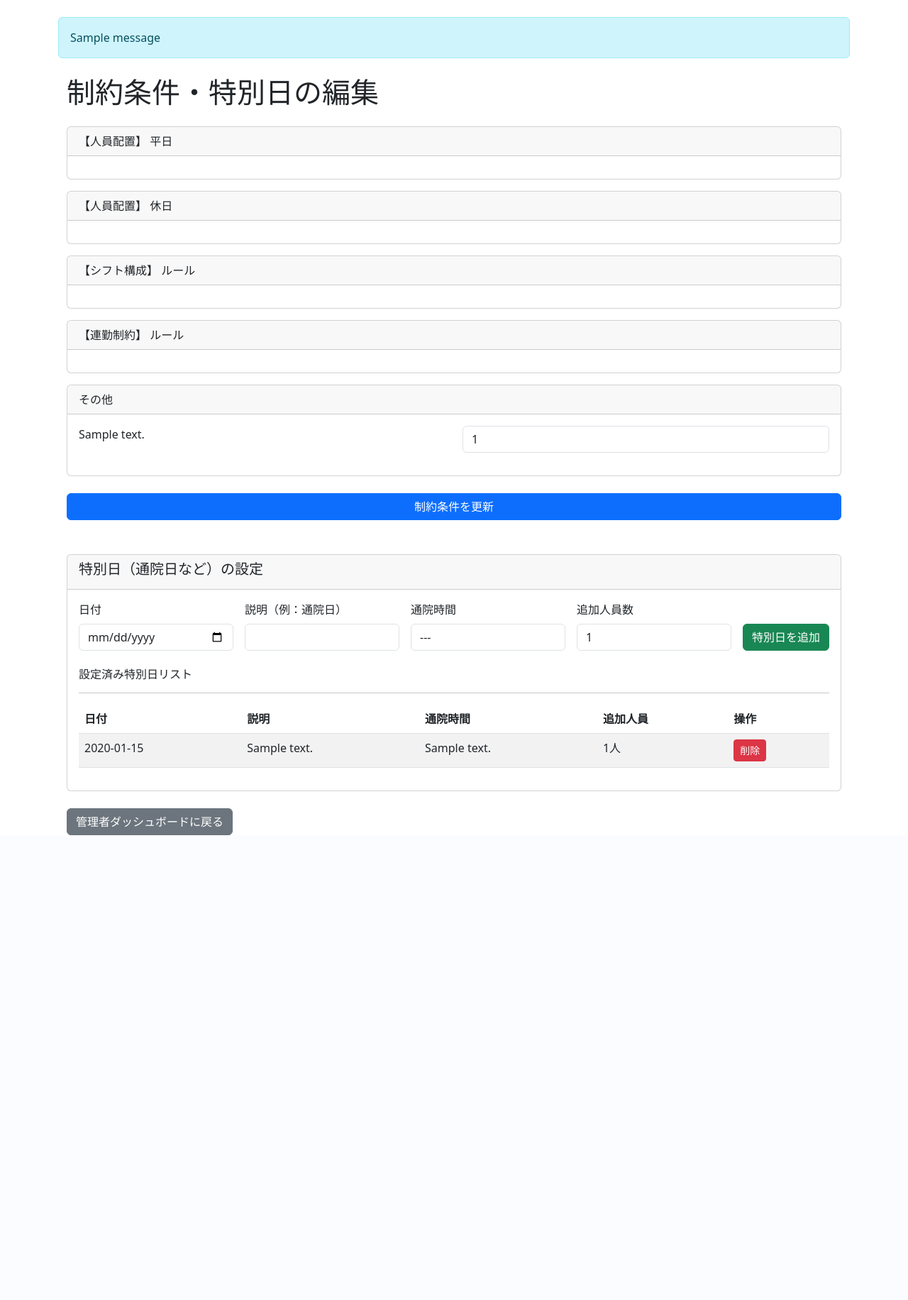
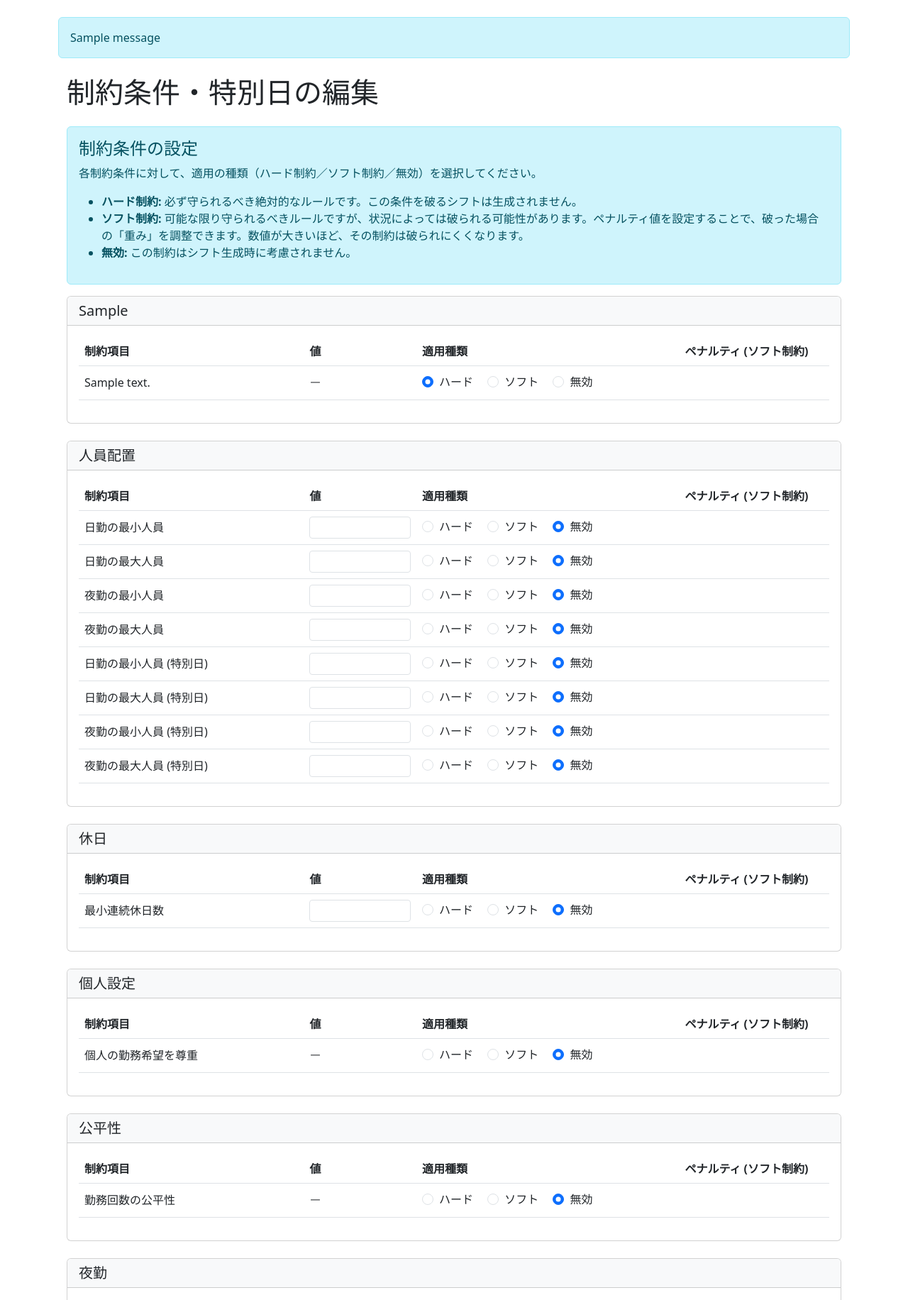
Before and after one commit to yapitaku9/shifpita_mvp, a Flask app: page /admin/constraints in a window 1280 px wide. Shown: the part 56-1888 px from the top of the page at 71% size. Before the commit the page ends 1233 px from the top, so only its background shows below. Run offline with Flask 3, Linux system fonts and the light colour scheme; a user stored in the database is signed in; tables that the repository leaves empty hold one stand-in row (values such as "Sample post"); one stand-in notice (Sample message) is shown; some libraries are stand-ins or nearby versions.

Commit message:
制約条件編集画面の変更

```diff
--- a/app/templates/admin/constraints.html
+++ b/app/templates/admin/constraints.html
@@ -1,115 +1,80 @@
 {% extends "base.html" %}
+{% from "_form_macros.html" import render_field %}
 
 {% block content %}
 <div class="container mt-4">
     <h1 class="mb-4">{{ title }}</h1>
 
+    {# 制約条件設定フォーム #}
     <form method="POST" action="{{ url_for('admin.manage_constraints') }}">
-        {{ form.hidden_tag() }}
+        <div class="alert alert-info" role="alert">
+            <h4 class="alert-heading">制約条件の設定</h4>
+            <p>各制約条件に対して、適用の種類（ハード制約／ソフト制約／無効）を選択してください。</p>
+            <ul>
+                <li><strong>ハード制約:</strong> 必ず守られるべき絶対的なルールです。この条件を破るシフトは生成されません。</li>
+                <li><strong>ソフト制約:</strong> 可能な限り守られるべきルールですが、状況によっては破られる可能性があります。ペナルティ値を設定することで、破った場合の「重み」を調整できます。数値が大きいほど、その制約は破られにくくなります。</li>
+                <li><strong>無効:</strong> この制約はシフト生成時に考慮されません。</li>
+            </ul>
+        </div>
 
-        {# Define categories and their prefixes for grouping #}
-        {% set categories = {
-            '【人員配置】 平日': ['【人員配置】平日'],
-            '【人員配置】 休日': ['【人員配置】休日'],
-            '【シフト構成】 ルール': ['【シフト構成】'],
-            '【連勤制約】 ルール': ['【連勤制約】']
-        } %}
-
-        {# This list will keep track of descriptions that have been rendered #}
-        {% set rendered_descriptions = namespace(items=[]) %}
-
-        {% for category_title, prefixes in categories.items() %}
-        <div class="card mb-3">
-            <div class="card-header">{{ category_title }}</div>
+        {% for category, constraints in constraints_by_category.items() %}
+        <div class="card mb-4">
+            <div class="card-header bg-light">
+                <h5 class="mb-0">{{ category }}</h5>
+            </div>
             <div class="card-body">
-                {% if category_title == '【ペナルティ】 重み設定' %}
-                <p class="card-text text-muted small">各項目に対するペナルティの大きさを設定します。数値が大きいほど影響が強くなります。</p>
-                {% endif %}
-
-                {# Loop through all constraints to find matches for the current category #}
-                {% for c in form.constraints %}
-                    {% set is_matched = namespace(value=false) %}
-                    {% for prefix in prefixes %}
-                        {% if c.form.description.data.startswith(prefix) %}
-                            {% set is_matched.value = true %}
-                        {% endif %}
-                    {% endfor %}
-
-                    {% if is_matched.value %}
-                        {# Mark this constraint as rendered #}
-                        {% set _ = rendered_descriptions.items.append(c.form.description.data) %}
-
-                        {{ c.form.name() }}
-                        {{ c.form.is_boolean() }}
-
-                        {# Extract the label text, removing the prefix if present #}
-                        {% set label_text = c.form.description.data %}
-                        {% if '】' in label_text %}
-                            {% set label_text = label_text.split('】', 1)[1] | trim %}
-                        {% endif %}
-
-                        <div class="mb-3 row">
-                            <div class="col-sm-6">
-                                <label class="form-label" for="{{ c.form.value.id }}">{{ label_text }}</label>
-                            </div>
-                            <div class="col-sm-6">
-                                {% if c.form.is_boolean.data == 'y' %}
-                                    <div class="form-check pt-2">
-                                        <input class="form-check-input" type="checkbox" id="{{ c.form.value.id }}" name="{{ c.form.value.name }}" value="1" {% if c.form.value.data == 1 %}checked{% endif %}>
-                                    </div>
+                <table class="table table-hover">
+                    <thead>
+                        <tr>
+                            <th style="width: 30%;">制約項目</th>
+                            <th style="width: 15%;">値</th>
+                            <th style="width: 35%;">適用種類</th>
+                            <th style="width: 20%;">ペナルティ (ソフト制約)</th>
+                        </tr>
+                    </thead>
+                    <tbody>
+                        {% for constraint in constraints %}
+                        <tr class="align-middle">
+                            <td>
+                                <label for="value_{{ constraint.id }}" class="form-label mb-0">{{ constraint.description_jp }}</label>
+                            </td>
+                            <td>
+                                {# 特定の制約のみ値を入力可能にする #}
+                                {% if constraint.name in ['min_workers_day', 'max_workers_day', 'min_workers_night', 'max_workers_night', 'min_workers_day_sp', 'max_workers_day_sp', 'min_workers_night_sp', 'max_workers_night_sp', 'max_consecutive_work', 'min_consecutive_holidays', 'min_experience_night_shift', 'max_consecutive_night_shifts'] %}
+                                    <input type="number" name="value_{{ constraint.id }}" id="value_{{ constraint.id }}" value="{{ constraint.value or '' }}" class="form-control form-control-sm">
                                 {% else %}
-                                    {{ c.form.value(class="form-control") }}
+                                    <span class="text-muted">ー</span>
                                 {% endif %}
-
-                                {% if c.form.value.errors %}
-                                    <div class="invalid-feedback d-block">
-                                        {% for error in c.form.value.errors %}<span>{{ error }}</span>{% endfor %}
-                                    </div>
-                                {% endif %}
-                            </div>
-                        </div>
-                    {% endif %}
-                {% endfor %}
+                            </td>
+                            <td>
+                                <div class="form-check form-check-inline">
+                                    <input class="form-check-input" type="radio" name="constraint_type_{{ constraint.id }}" id="type_hard_{{ constraint.id }}" value="HARD" {% if constraint.constraint_type == ConstraintType.HARD %}checked{% endif %} data-constraint-id="{{ constraint.id }}">
+                                    <label class="form-check-label" for="type_hard_{{ constraint.id }}">ハード</label>
+                                </div>
+                                <div class="form-check form-check-inline">
+                                    <input class="form-check-input" type="radio" name="constraint_type_{{ constraint.id }}" id="type_soft_{{ constraint.id }}" value="SOFT" {% if constraint.constraint_type == ConstraintType.SOFT %}checked{% endif %} data-constraint-id="{{ constraint.id }}">
+                                    <label class="form-check-label" for="type_soft_{{ constraint.id }}">ソフト</label>
+                                </div>
+                                <div class="form-check form-check-inline">
+                                    <input class="form-check-input" type="radio" name="constraint_type_{{ constraint.id }}" id="type_inactive_{{ constraint.id }}" value="INACTIVE" {% if constraint.constraint_type == ConstraintType.INACTIVE %}checked{% endif %} data-constraint-id="{{ constraint.id }}">
+                                    <label class="form-check-label" for="type_inactive_{{ constraint.id }}">無効</label>
+                                </div>
+                            </td>
+                            <td>
+                                <div id="penalty_wrapper_{{ constraint.id }}" class="penalty-wrapper">
+                                    <input type="number" name="penalty_{{ constraint.id }}" id="penalty_{{ constraint.id }}" value="{{ constraint.penalty or '' }}" class="form-control form-control-sm" style="width: 100px;">
+                                </div>
+                            </td>
+                        </tr>
+                        {% endfor %}
+                    </tbody>
+                </table>
             </div>
         </div>
         {% endfor %}
 
-        {# A special card for any constraints that were not rendered in the categories above #}
-        <div class="card mb-3">
-            <div class="card-header">その他</div>
-            <div class="card-body">
-                 {# Define descriptions of basic constraints that should be hidden completely #}
-                 {% set hidden_constraints = ['最低連続休日数', '夜勤明けの最低連続休日数'] %}
-
-                 {% for c in form.constraints if c.form.description.data not in rendered_descriptions.items and c.form.description.data not in hidden_constraints %}
-                    {{ c.form.name() }}
-                    {{ c.form.is_boolean() }}
-                    {% set label_text = c.form.description.data %}
-                     <div class="mb-3 row">
-                        <div class="col-sm-6">
-                            <label class="form-label" for="{{ c.form.value.id }}">{{ label_text }}</label>
-                        </div>
-                        <div class="col-sm-6">
-                             {% if c.form.is_boolean.data == 'y' %}
-                                <div class="form-check pt-2">
-                                    <input class="form-check-input" type="checkbox" id="{{ c.form.value.id }}" name="{{ c.form.value.name }}" value="1" {% if c.form.value.data == 1 %}checked{% endif %}>
-                                </div>
-                            {% else %}
-                                {{ c.form.value(class="form-control") }}
-                            {% endif %}
-                             {% if c.form.value.errors %}
-                                <div class="invalid-feedback d-block">
-                                    {% for error in c.form.value.errors %}<span>{{ error }}</span>{% endfor %}
-                                </div>
-                            {% endif %}
-                        </div>
-                    </div>
-                {% endfor %}
-            </div>
-        </div>
-
         <div class="d-grid gap-2 mt-4">
-            <button type="submit" name="submit_constraints" class="btn btn-primary">制約条件を更新</button>
+            <button type="submit" name="submit_constraints" class="btn btn-primary btn-lg">制約条件を更新</button>
         </div>
     </form>
 
@@ -193,4 +158,45 @@
         <a href="{{ url_for('admin.dashboard') }}" class="btn btn-secondary">管理者ダッシュボードに戻る</a>
     </div>
 </div>
+
 {% endblock %}
+
+{% block scripts %}
+{{ super() }}
+<script>
+document.addEventListener('DOMContentLoaded', function() {
+    function togglePenaltyInput(constraintId) {
+        const softRadio = document.getElementById('type_soft_' + constraintId);
+        const penaltyWrapper = document.getElementById('penalty_wrapper_' + constraintId);
+        const penaltyInput = document.getElementById('penalty_' + constraintId);
+
+        if (softRadio && penaltyWrapper) {
+            if (softRadio.checked) {
+                penaltyWrapper.style.visibility = 'visible';
+                penaltyInput.disabled = false;
+            } else {
+                penaltyWrapper.style.visibility = 'hidden';
+                penaltyInput.disabled = true;
+            }
+        }
+    }
+
+    // Initial check on page load
+    document.querySelectorAll('[data-constraint-id]').forEach(function(element) {
+        const constraintId = element.dataset.constraintId;
+        // Avoid duplicate initial calls by targeting only one radio per group
+        if (element.id.startsWith('type_hard_')) {
+             togglePenaltyInput(constraintId);
+        }
+    });
+
+    // Add change event listener to all radio buttons
+    document.querySelectorAll('input[type="radio"][name^="constraint_type_"]').forEach(function(radio) {
+        radio.addEventListener('change', function() {
+            const constraintId = this.dataset.constraintId;
+            togglePenaltyInput(constraintId);
+        });
+    });
+});
+</script>
+{% endblock %}
--- a/app/views/admin.py
+++ b/app/views/admin.py
@@ -302,62 +302,124 @@ def confirm_shifts():
     return redirect(url_for("admin.dashboard"))
 
 
+
+from app.models.master import ShiftConstraint, ShiftType, ConstraintType
 @admin_bp.route("/constraints", methods=["GET", "POST"])
 def manage_constraints():
     """シフト作成の制約条件と特別日を編集する"""
-    form = ShiftConstraintForm()
+    if not current_user.is_admin:
+        flash('管理者権限が必要です。')
+        return redirect(url_for('main.index'))
+
+    # マスター制約リスト
+    master_constraints = [
+        # 人員配置
+        {'name': 'min_workers_day', 'category': '人員配置', 'description_jp': '日勤の最小人員'},
+        {'name': 'max_workers_day', 'category': '人員配置', 'description_jp': '日勤の最大人員'},
+        {'name': 'min_workers_night', 'category': '人員配置', 'description_jp': '夜勤の最小人員'},
+        {'name': 'max_workers_night', 'category': '人員配置', 'description_jp': '夜勤の最大人員'},
+        {'name': 'min_workers_day_sp', 'category': '人員配置', 'description_jp': '日勤の最小人員 (特別日)'},
+        {'name': 'max_workers_day_sp', 'category': '人員配置', 'description_jp': '日勤の最大人員 (特別日)'},
+        {'name': 'min_workers_night_sp', 'category': '人員配置', 'description_jp': '夜勤の最小人員 (特別日)'},
+        {'name': 'max_workers_night_sp', 'category': '人員配置', 'description_jp': '夜勤の最大人員 (特別日)'},
+        # 連勤
+        {'name': 'max_consecutive_work', 'category': '連勤', 'description_jp': '最大連勤日数'},
+        # 休日
+        {'name': 'min_consecutive_holidays', 'category': '休日', 'description_jp': '最小連続休日数'},
+        # 夜勤
+        {'name': 'night_shift_after_mid_day', 'category': '夜勤', 'description_jp': '準夜勤後の日勤禁止'},
+        {'name': 'no_day_shift_after_night_shift', 'category': '夜勤', 'description_jp': '夜勤後の日勤禁止'},
+        # 経験年数
+        {'name': 'min_experience_night_shift', 'category': '経験年数', 'description_jp': '夜勤に必要な最小経験年数'},
+        # 公平性
+        {'name': 'ensure_fairness', 'category': '公平性', 'description_jp': '勤務回数の公平性'},
+        # 役職
+        {'name': 'leader_in_day_shift', 'category': '役職', 'description_jp': '日勤にリーダーを1名配置'},
+        {'name': 'leader_in_night_shift', 'category': '役職', 'description_jp': '夜勤にリーダーを1名配置'},
+        # 特殊スキル
+        {'name': 'advanced_care_in_day_shift', 'category': '特殊スキル', 'description_jp': '日勤に高度なケア担当を1名配置'},
+        # 連続夜勤
+        {'name': 'max_consecutive_night_shifts', 'category': '連続夜勤', 'description_jp': '最大連続夜勤日数'},
+        # 個人設定
+        {'name': 'respect_individual_preferences', 'category': '個人設定', 'description_jp': '個人の勤務希望を尊重'},
+        # 病院訪問シフト
+        {'name': 'assign_hospital_visit_shift', 'category': '病院訪問シフト', 'description_jp': '病院訪問シフトの割り当て'},
+    ]
+
+    if request.method == 'POST':
+        if 'submit_constraints' in request.form:
+            try:
+                all_constraints = ShiftConstraint.query.all()
+                for constraint in all_constraints:
+                    # Update constraint type
+                    constraint_type_str = request.form.get(f'constraint_type_{constraint.id}')
+                    if constraint_type_str in [ct.name for ct in ConstraintType]:
+                        constraint.constraint_type = ConstraintType[constraint_type_str]
+
+                    # Update value
+                    value_str = request.form.get(f'value_{constraint.id}')
+                    if value_str and value_str.isdigit():
+                        constraint.value = int(value_str)
+                    elif value_str == '':
+                        constraint.value = None
+
+                    # Update penalty
+                    penalty_str = request.form.get(f'penalty_{constraint.id}')
+                    if constraint.constraint_type == ConstraintType.SOFT:
+                        if penalty_str and penalty_str.isdigit():
+                            constraint.penalty = int(penalty_str)
+                        else:
+                            constraint.penalty = 0 # Default penalty if invalid or empty
+                    else:
+                        constraint.penalty = 0 # Non-soft constraints have no penalty
+
+                db.session.commit()
+                flash('制約条件を更新しました。', 'success')
+            except Exception as e:
+                db.session.rollback()
+                flash(f'更新中にエラーが発生しました: {e}', 'danger')
+            return redirect(url_for('admin.manage_constraints'))
+
+        elif 'submit_special_day' in request.form:
+            special_day_form = SpecialDayForm()
+            if special_day_form.validate_on_submit():
+                try:
+                    special_day = SpecialDay(
+                        date=special_day_form.date.data,
+                        staff_increase=special_day_form.staff_increase.data,
+                        description=special_day_form.description.data,
+                        visit_time=special_day_form.visit_time.data or None
+                    )
+                    db.session.add(special_day)
+                    db.session.commit()
+                    flash(f"{special_day.date.strftime('%Y-%m-%d')}を特別日として設定しました。", "success")
+                except Exception as e:
+                    db.session.rollback()
+                    flash(f"特別日の設定中にエラーが発生しました: {e}", "danger")
+            return redirect(url_for("admin.manage_constraints"))
+
     special_day_form = SpecialDayForm()
+    # DBにマスター制約が存在するか確認し、なければ作成・更新
+    for mc in master_constraints:
+        constraint = ShiftConstraint.query.filter_by(name=mc['name']).first()
+        if not constraint:
+            constraint = ShiftConstraint(
+                name=mc['name'],
+                constraint_type=ConstraintType.INACTIVE, # デフォルトは無効
+                penalty=0
+            )
+            db.session.add(constraint)
+        # カテゴリと説明は常にマスターリストで更新
+        constraint.category = mc['category']
+        constraint.description_jp = mc['description_jp']
+    db.session.commit()
 
-    if 'submit_constraints' in request.form and form.validate_on_submit():
-        try:
-            for item in form.constraints.data:
-                constraint = ShiftConstraint.query.filter_by(name=item['name']).first()
-                if constraint:
-                    # is_booleanフラグはテンプレートでの表示にのみ使用
-                    # 値は常にIntegerFieldから来るので、Noneかどうかでチェックボックスの状態を判断
-                    new_value = item['value'] if item['value'] is not None else 0
-                    if constraint.value != new_value:
-                        constraint.value = new_value
-            db.session.commit()
-            flash("制約条件を更新しました。", "success")
-        except Exception as e:
-            db.session.rollback()
-            flash(f"制約条件の更新中にエラーが発生しました: {e}", "danger")
-        return redirect(url_for("admin.manage_constraints"))
-
-    elif 'submit_special_day' in request.form and special_day_form.validate_on_submit():
-        try:
-            special_day = SpecialDay(
-                date=special_day_form.date.data,
-                staff_increase=special_day_form.staff_increase.data,
-                description=special_day_form.description.data,
-                visit_time=special_day_form.visit_time.data or None
-            )
-            db.session.add(special_day)
-            db.session.commit()
-            flash(f"{special_day.date.strftime('%Y-%m-%d')}を特別日として設定しました。", "success")
-        except Exception as e:
-            db.session.rollback()
-            flash(f"特別日の設定中にエラーが発生しました: {e}", "danger")
-        return redirect(url_for("admin.manage_constraints"))
-
-    # GETリクエスト、またはPOSTでバリデーション失敗時の処理
-    if not form.is_submitted():
-        # --- データベースの制約をフォームに設定 ---
-        # 既存のリストをクリア
-        while len(form.constraints) > 0:
-            form.constraints.pop_entry()
-
-        # DBから読み込んでフォームに設定
-        all_constraints = ShiftConstraint.query.order_by(ShiftConstraint.display_order, ShiftConstraint.id).all()
-        for c in all_constraints:
-            is_bool = c.description.startswith('【シフト構成】')
-            form.constraints.append_entry({
-                'name': c.name,
-                'description': c.description,
-                'value': c.value,
-                'is_boolean': 'y' if is_bool else 'n'
-            })
+    all_constraints = ShiftConstraint.query.order_by(ShiftConstraint.category, ShiftConstraint.id).all()
+    constraints_by_category = {}
+    for constraint in all_constraints:
+        if constraint.category not in constraints_by_category:
+            constraints_by_category[constraint.category] = []
+        constraints_by_category[constraint.category].append(constraint)
 
     # --- 特別日のリストを取得 ---
     special_days = SpecialDay.query.order_by(SpecialDay.date.asc()).all()
@@ -365,10 +427,12 @@ def manage_constraints():
     return render_template(
         "admin/constraints.html",
         title="制約条件・特別日の編集",
-        form=form,
+        constraints_by_category=constraints_by_category,
         special_day_form=special_day_form,
-        special_days=special_days
+        special_days=special_days,
+        ConstraintType=ConstraintType # テンプレートでEnumを使えるように
     )
+
 
 
 @admin_bp.route("/delete_special_day/<int:day_id>", methods=['POST'])
```
Also changed, not shown: app/models/master.py (+16 -7 lines), migrations/versions/884dd81ba563_add_flexible_constraint_fields_to_shift_.py (added, +44 -0 lines).
